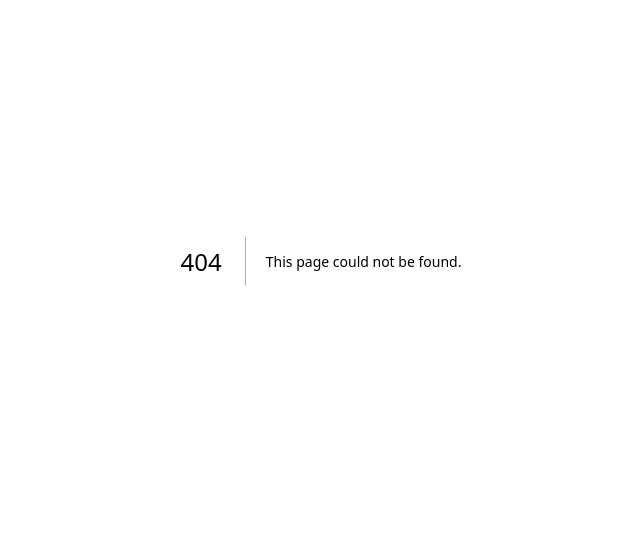
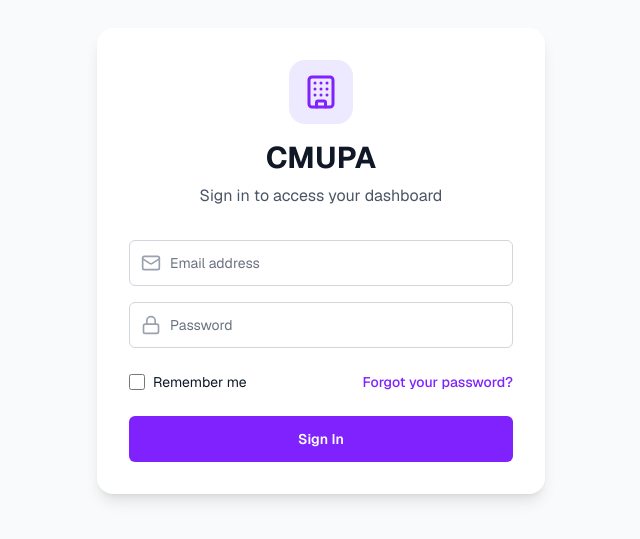
Before and after one commit to Bambool3/project361, a Next.js app in the folder next/: page /login in a window 1280 px wide. Before the commit this address had no page. Shown: the part 139-678 px from the top of the page, without its empty margins (319-959 px from the left). Built offline with nearby package versions, Linux system fonts and the light colour scheme.

Commit message:
Add loginPage frontend

```diff
--- /dev/null
+++ b/next/src/app/login/page.tsx
@@ -0,0 +1,8 @@
+'use client'
+import Login from '../../client/components/login';
+
+const LoginPage = () => {
+  return <Login />;
+};
+
+export default LoginPage;
--- /dev/null
+++ b/next/src/app/page.tsx
@@ -0,0 +1,9 @@
+// MyPage.tsx
+import LoginPage from './login/page';
+import React from 'react';
+
+const MyPage = () => {
+  return <LoginPage />;
+};
+
+export default MyPage;
--- a/next/src/app/test/page.tsx
+++ /dev/null
@@ -1,18 +0,0 @@
-// MyPage.tsx
-import React from 'react';
-
-const MyPage: React.FC = () => {
-  return (
-    <div className="min-h-screen bg-gray-100 p-6">
-      <h1 className="text-2xl font-bold text-purple-600 mb-4">Hello from TSX!</h1>
-      <p className="text-gray-700">
-        This is a simple page written in TypeScript using React and Tailwind CSS.
-      </p>
-      <button className="mt-4 px-4 py-2 bg-purple-500 text-white rounded hover:bg-purple-600">
-        Click Me
-      </button>
-    </div>
-  );
-};
-
-export default MyPage;
--- /dev/null
+++ b/next/src/client/components/login.tsx
@@ -0,0 +1,112 @@
+import { Mail, Lock, Building } from 'lucide-react'; // A popular, clean icon library
+
+const LoginPage = () => {
+
+  return (
+    <div className="flex items-center justify-center min-h-screen bg-gray-50 font-sans">
+      <div className="w-full max-w-md p-8 space-y-8 bg-white rounded-2xl shadow-lg">
+
+        {/* Header with Logo and Title */}
+        <div className="text-center">
+          <div className="flex items-center justify-center mx-auto mb-4 h-16 w-16 bg-violet-100 rounded-2xl">
+            {/* Placeholder for your CMUPA logo */}
+            <Building className="w-9 h-9 text-violet-600" />
+          </div>
+          <h1 className="text-3xl font-bold text-gray-900">CMUPA</h1>
+          <p className="mt-2 text-md text-gray-600">
+            Sign in to access your dashboard
+          </p>
+        </div>
+
+        {/* Login Form */}
+        <form className="mt-8 space-y-6" >
+          <div className="space-y-4">
+            {/* Email Input */}
+            <div>
+              <label htmlFor="email" className="text-sm font-medium text-gray-700 sr-only">
+                Email address
+              </label>
+              <div className="relative">
+                <div className="absolute inset-y-0 left-0 flex items-center pl-3 pointer-events-none">
+                  <Mail className="w-5 h-5 text-gray-400" />
+                </div>
+                <input
+                  id="email"
+                  name="email"
+                  type="email"
+                  autoComplete="email"
+                  required
+                  className="block w-full px-3 py-3 pl-10 text-gray-900 placeholder-gray-500 border border-gray-300 rounded-md appearance-none focus:outline-none focus:ring-2 focus:ring-violet-500 focus:border-violet-500 sm:text-sm"
+                  placeholder="Email address"
+                />
+              </div>
+            </div>
+
+            {/* Password Input */}
+            <div>
+              <label htmlFor="password" className="text-sm font-medium text-gray-700 sr-only">
+                Password
+              </label>
+              <div className="relative">
+                <div className="absolute inset-y-0 left-0 flex items-center pl-3 pointer-events-none">
+                  <Lock className="w-5 h-5 text-gray-400" />
+                </div>
+                <input
+                  id="password"
+                  name="password"
+                  type="password"
+                  autoComplete="current-password"
+                  required
+                  className="block w-full px-3 py-3 pl-10 text-gray-900 placeholder-gray-500 border border-gray-300 rounded-md appearance-none focus:outline-none focus:ring-2 focus:ring-violet-500 focus:border-violet-500 sm:text-sm"
+                  placeholder="Password"
+                />
+              </div>
+            </div>
+          </div>
+
+          <div className="flex items-center justify-between">
+            <div className="flex items-center">
+              <input
+                id="remember-me"
+                name="remember-me"
+                type="checkbox"
+                className="w-4 h-4 text-violet-600 border-gray-300 rounded focus:ring-violet-500"
+              />
+              <label htmlFor="remember-me" className="block ml-2 text-sm text-gray-900">
+                Remember me
+              </label>
+            </div>
+
+            <div className="text-sm">
+              <a href="#" className="font-medium text-violet-600 hover:text-violet-500">
+                Forgot your password?
+              </a>
+            </div>
+          </div>
+
+          {/* Submit Button */}
+          <div>
+            <button
+              type="submit"
+              className="group relative flex justify-center w-full px-4 py-3 text-sm font-semibold text-white bg-violet-600 border border-transparent rounded-md hover:bg-violet-700 focus:outline-none focus:ring-2 focus:ring-offset-2 focus:ring-violet-500 transition-colors duration-200"
+              // !!!!!!! DEMO !!!!!!!!!!
+            onClick={() => window.location.href = '/dashboard'}>
+              Sign In
+            </button>
+          </div>
+        </form>
+
+        {/* Sign Up Link */}
+        {/* <p className="mt-6 text-sm text-center text-gray-500">
+            Not a member?{' '}
+            <a href="#" className="font-medium text-violet-600 hover:text-violet-500">
+                Request access
+            </a>
+        </p> */}
+
+      </div>
+    </div>
+  );
+};
+
+export default LoginPage;
```
